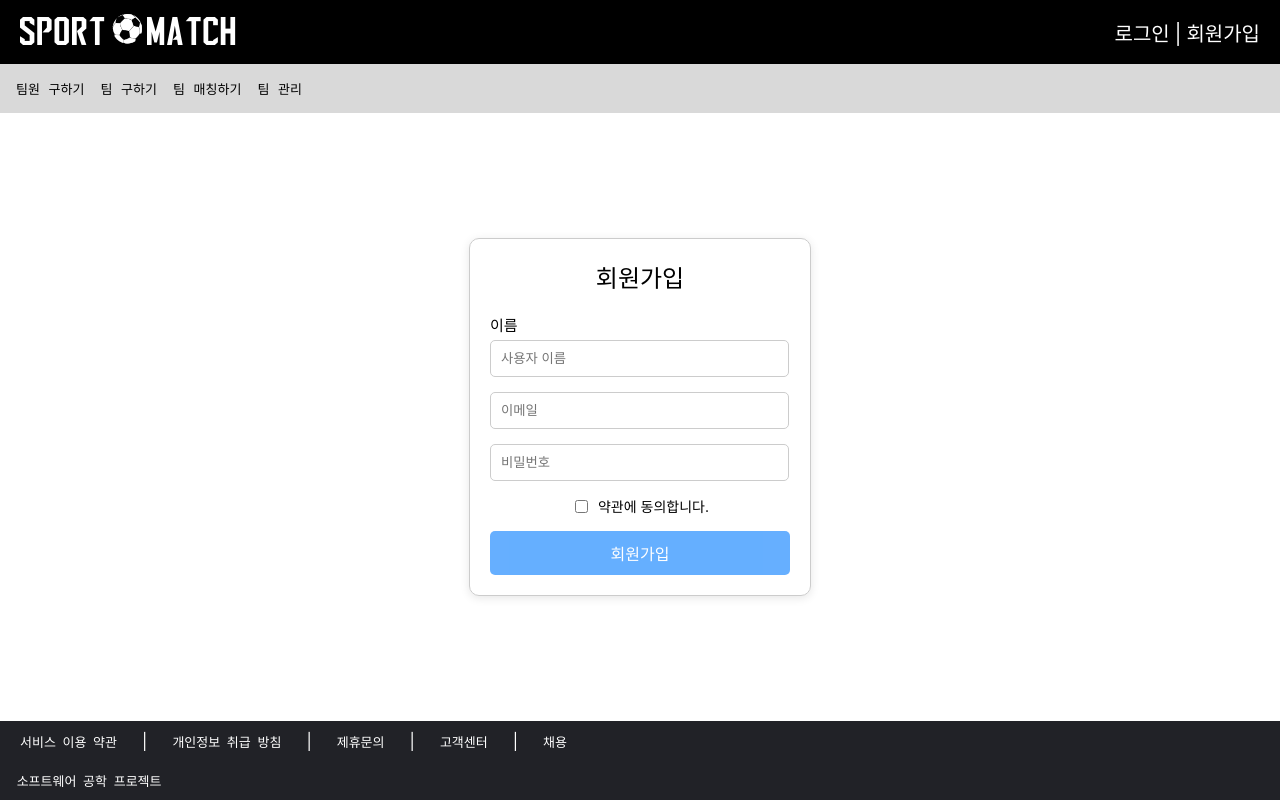
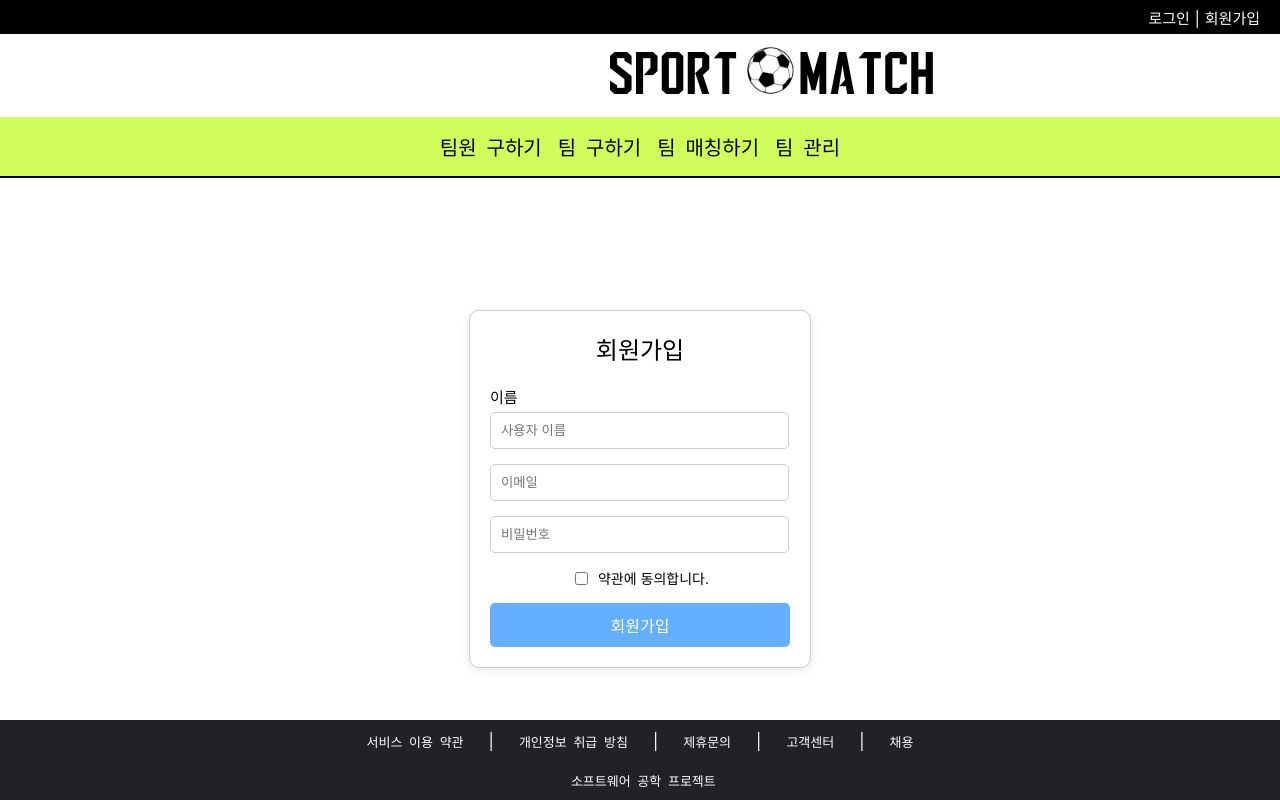
Before and after one commit to SW-Engneering/SW-client, a React (Create React App) app: page /signup in a window 1280 px wide. Built offline with nearby package versions, Linux system fonts and the light colour scheme; a web font is replaced by a local one.

Commit message:
메인화면 보수

```diff
--- a/package.json
+++ b/package.json
@@ -9,7 +9,7 @@
     "@types/react-slick": "^0.23.13",
     "react": "^18.3.1",
     "react-dom": "^18.3.1",
-    "react-router-dom": "^6.26.1",
+    "react-router-dom": "^6.26.2",
     "react-scripts": "5.0.1",
     "react-slick": "^0.30.2",
     "slick-carousel": "^1.8.1",
--- a/src/App.js
+++ b/src/App.js
@@ -6,6 +6,7 @@ import styled from 'styled-components';
 import Header from './component/layout/Header';
 import Nav from './component/layout/Nav';
 import Home from './component/layout/Home';
+import Menu from './component/layout/Menu';
 import Signup from './component/page/01_Signup';
 import Team from './component/page/Team';
 import Login from './component/page/01_Login';
@@ -20,6 +21,7 @@ function App() {
             <Container>
                 <Header />
                 <Nav />
+                <Menu />
                 <InsideContainer>
                     <Routes>
                         <Route path="/" element={<Home />} />
--- a/src/component/layout/Footer.js
+++ b/src/component/layout/Footer.js
@@ -35,9 +35,11 @@ const Container = styled.div`
     background-color: rgba(33, 34, 39);
     display: flex;
     width: 100%;
-    height: 100%;
+    height: 10vh;
+    position: fixed;
+    bottom: 0;
     justify-content: center;
-    align-items: left;
+    align-items: center;
     flex-direction: column;
 `;
 const Navbar = styled.div`
--- a/src/component/layout/Header.js
+++ b/src/component/layout/Header.js
@@ -1,17 +1,9 @@
 import styled from 'styled-components';
 import { NavLink } from 'react-router-dom';
-import ball from '../picture/ball.png';
 
 export default function Header() {
     return (
         <Container>
-            <a href="/">
-                <LogoContainer>
-                    Sport
-                    <LogoImage />
-                    Match
-                </LogoContainer>
-            </a>
             <span>
                 <a href="/login">
                     <LoginContainer>로그인</LoginContainer>
@@ -27,31 +19,14 @@ export default function Header() {
 
 const Container = styled.div`
     display: flex;
-    justify-content: space-between; /* 양쪽 끝으로 배치 */
+    justify-content: flex-end; /* 오른쪽 끝으로 배치 */
     align-items: center;
     color: white;
     background-color: black;
-    height: 50px;
-    font-size: 20px;
+    height: 20px;
+    font-size: 15px;
     padding: 7px 20px; /* 좌우 패딩 추가 */
     max-width: 100%;
-`;
-
-const LogoImage = styled.div`
-    background-image: url(${ball});
-    background-position: center;
-    background-repeat: no-repeat;
-    background-size: contain;
-    height: 40px;
-    width: 40px;
-`;
-
-const LogoContainer = styled.div`
-    display: flex;
-    flex-direction: row;
-    font-size: 40px;
-    font-family: NFL;
-    color: white;
 `;
 
 const LoginContainer = styled.div`
--- /dev/null
+++ b/src/component/layout/Menu.js
@@ -0,0 +1,51 @@
+import React from 'react';
+import { NavLink } from 'react-router-dom';
+import styled from 'styled-components';
+
+export default function Menu() {
+    return(
+        <Container>
+            <Navbar>
+                <Navi activeClassName="active" exact to="/member" fontFamily="Boa">
+                    팀원 구하기
+                </Navi>
+                <Navi activeClassName="active" to="/team" fontFamily="Boa">
+                    팀 구하기
+                </Navi>
+                <Navi activeClassName="active" to="/match" fontFamily="Boa">
+                    팀 매칭하기
+                </Navi>
+                <Navi activeClassName="active" to="/management" fontFamily="Boa">
+                    팀 관리
+                </Navi>
+            </Navbar>
+        </Container>
+
+    );
+}
+const Container = styled.div`
+    display: flex;
+    justify-content: center;
+    align-items: center;
+    width: 100%;
+    padding: 7px 0px;
+    background-color: #d0fc5c;
+    border-bottom: 2px solid black; /* 하단 검은색 줄 */
+`;
+
+const Navbar = styled.div`
+    font-size: 20px;
+    margin: 8px;
+    gap: 5vw;
+`;
+const Navi = styled(NavLink)`
+    word-spacing: 5px;
+    color: #000000;
+    font-size: 20px;
+    font-family: ${(props) => props.fontFamily || 'inherit'};
+    margin: 8px;
+    text-decoration: none;
+    &.active {
+        text-decoration: underline;
+    }
+`;
--- a/src/component/layout/Nav.js
+++ b/src/component/layout/Nav.js
@@ -1,24 +1,17 @@
 import React from 'react';
-import { NavLink } from 'react-router-dom';
 import styled from 'styled-components';
+import ball from '../picture/ball.png';
 
 export default function Nav() {
     return (
         <Container>
-            <Navbar>
-                <Navi activeClassName="active" exact to="/member">
-                    팀원 구하기
-                </Navi>
-                <Navi activeClassName="active" to="/team">
-                    팀 구하기
-                </Navi>
-                <Navi activeClassName="active" to="/match">
-                    팀 매칭하기
-                </Navi>
-                <Navi activeClassName="active" to="/management">
-                    팀 관리
-                </Navi>
-            </Navbar>
+            <a href="/">
+                <LogoContainer>
+                    Sport
+                    <LogoImage />
+                     Match
+                </LogoContainer>
+            </a>
         </Container>
     );
 }
@@ -29,20 +22,25 @@ const Container = styled.div`
     align-items: center;
     width: 100%;
     padding: 7px 0px;
-    background-color: #d9d9d9;
+    background-color: white;
+
 `;
-const Navbar = styled.div`
-    font-size: 13px;
-    margin: 8px;
-    gap: 5vw;
+
+const LogoImage = styled.div`
+    background-image: url(${ball});
+    background-position: center;
+    background-repeat: no-repeat;
+    background-size: contain;
+    height: 60px;
+    width: 60px;
 `;
-const Navi = styled(NavLink)`
-    word-spacing: 5px;
-    color: #000000;
-    font-size: 13px;
-    margin: 8px;
-    text-decoration: none;
-    &.active {
-        text-decoration: underline;
-    }
+
+const LogoContainer = styled.div`
+    display: flex;
+    flex-direction: row;
+    font-size: 60px;
+    font-family: NFL;
+    color: black;
+    justify-content: center;
+    margin-left: 610px;
 `;
```
Also changed, not shown: 1 other file (tests, documents, lock files or other folders).
